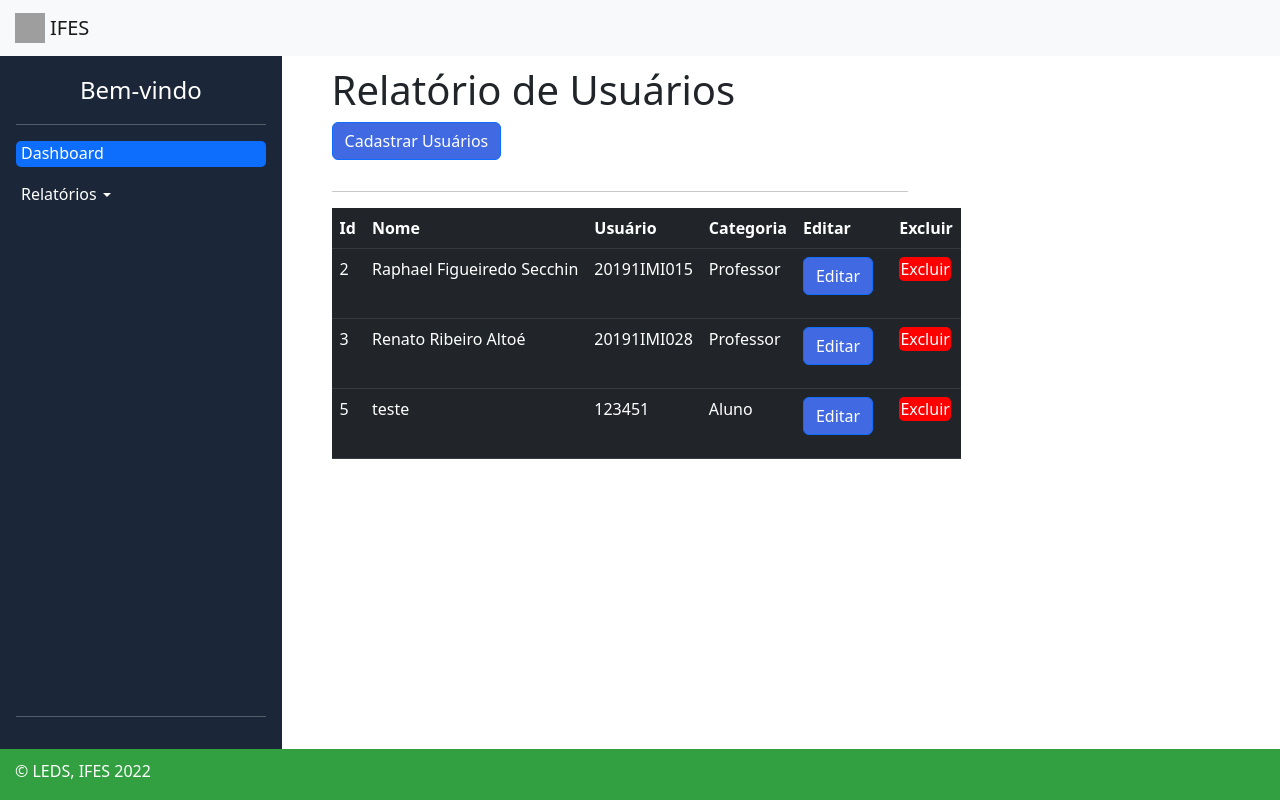
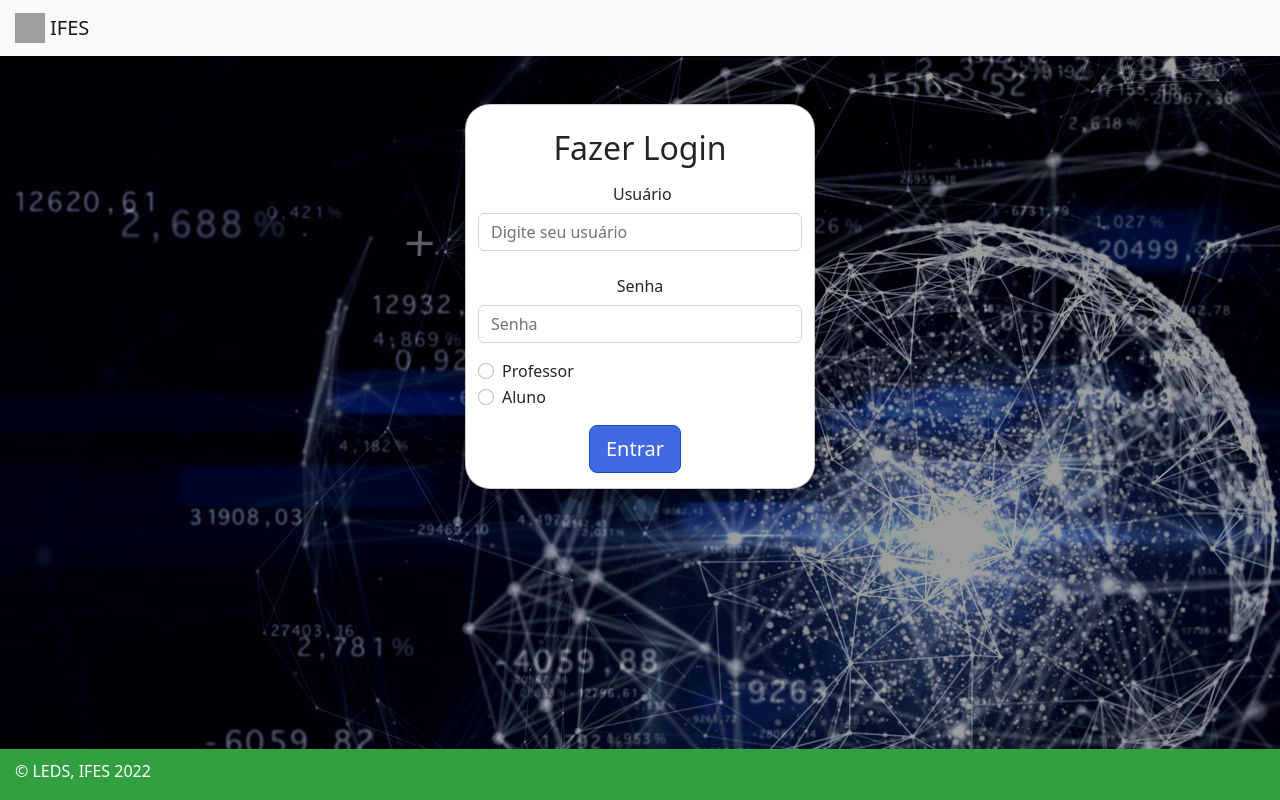
Before and after one commit to tantan479/CibeleFrontHorse, a React (Vite) app: page / in a window 1280 px wide. Built offline with nearby package versions, Linux system fonts and the light colour scheme; data requests are answered from the project's data file; grey boxes are pictures that could not be loaded.

Commit message:
O Retorno

```diff
--- a/db.json
+++ b/db.json
@@ -1,24 +1,11 @@
 {
   "usuarios": [
     {
-      "categoria": "0",
       "nome": "Raphael Figueiredo Secchin",
       "usuario": "20191IMI015",
       "senha": "123",
-      "id": 2
-    },
-    {
       "categoria": "0",
-      "nome": "Renato Ribeiro Altoé",
-      "usuario": "20191IMI028",
-      "senha": "123",
-      "id": 3
-    },
-    {
-      "nome": "teste",
-      "usuario": "123451",
-      "categoria": "1",
-      "id": 5
+      "id": 4
     }
   ],
   "categorias": [
@@ -35,7 +22,7 @@
     {
       "nome": "Raspberry pi",
       "hash": "ASHDAKSDHGFGHSJFBSADJHFGASJH",
-      "descricao": "teste",
+      "descricao": "testes",
       "id": 1
     },
     {
--- a/src/components/layout/GerardadosDispo.jsx
+++ b/src/components/layout/GerardadosDispo.jsx
@@ -2,6 +2,7 @@ import React, { Component } from "react"
 import axios from "axios";
 import './Gerardadost.module.css'
 import DispoUp from "../pages/DispoUp";
+import Button from 'react-bootstrap/Button'
 
 var data
 
@@ -33,13 +34,13 @@ class GerardadosDispo extends Component {
     render() {
 
         const { dispositivos } = this.state
-
+        let i = 1;
         return (
         <>
             {dispositivos.map(dispositivos => (
                 <tr key={dispositivos.id}>
                     <td>
-                        {dispositivos.id}
+                        {i++}
                     </td>
                     <td>
                         {dispositivos.nome}
@@ -51,8 +52,7 @@ class GerardadosDispo extends Component {
                         {dispositivos.descricao}
                     </td>
                     <td><DispoUp id1={dispositivos.id}/></td>
-                    {/* <td><a role="button" style={{backgroundColor: "#ea8f01", color: "white"}} onClick={() => this.update(dispositivos.id)}>Editar</a></td> */}
-                    <td><a role="button" style={{backgroundColor: "red", color: "white"}} onClick={() => this.remove(dispositivos.id)}>Excluir</a></td>
+                    <td><Button className='botao2' onClick={() => this.remove(dispositivos.id)}>Excluir</Button></td>
                 </tr>
             ))}
         </>
--- a/src/components/layout/Gerardadost.jsx
+++ b/src/components/layout/Gerardadost.jsx
@@ -42,12 +42,13 @@ class GerarDadost extends Component {
 
         const { usuarios } = this.state
 
+        let i = 1;
         return (
             <>
                 {usuarios.map(usuario => (
                     <tr key={usuario.id}>
                         <td>
-                            {usuario.id}
+                            {i++}
                         </td>
                         <td>
                             {usuario.nome}
@@ -58,8 +59,7 @@ class GerarDadost extends Component {
                         {usuario.categoria == 0 && <td>Professor</td>}
                         {usuario.categoria == 1 && <td>Aluno</td>}
                         <td><UserUp id1={usuario.id}/></td>
-                        {/* <td><a role="button" style={{backgroundColor: "#ea8f01", color: "white"}} onClick={() => this.update(usuario.id)}>Editar</a></td> */}
-                        <td><a role="button" style={{ backgroundColor: "red", color: "white" }} onClick={() => this.remove(usuario.id)}>Excluir</a></td>
+                        <td><Button type="button" className='botao2' onClick={() => this.remove(usuario.id)}>Excluir</Button></td>
                     </tr>
                 ))}
             </>
--- a/src/components/layout/Sidebar.css
+++ b/src/components/layout/Sidebar.css
@@ -5,7 +5,7 @@
     left: 0!important;
     display: flex!important;
     flex-direction:column!important;
-    height: calc(100vh - 107px)!important;
+    min-height: calc(100vh - 107px)!important;
     justify-content: left!important;
     text-align: left!important;
     padding-right: 2px;
--- a/src/components/pages/Cadastro.jsx
+++ b/src/components/pages/Cadastro.jsx
@@ -30,6 +30,10 @@ class Cadastro extends Component {
         let url = "http://localhost:8000/usuarios/"
         let form = this.state;
         console.log(form);
+
+        if(form.senha != form.senha2){
+            alert("Use senhas iguais")
+        }else{
             try {
                 await axios.post(url, form)
                 alert("Usuário cadastrado")
@@ -41,6 +45,8 @@ class Cadastro extends Component {
 
             document.querySelector('.btn-close').click()
             this.forceUpdate(GerarDadost)
+        }
+
     }
 
     render() {
@@ -79,7 +85,8 @@ class Cadastro extends Component {
                     </Form.Label>
                     <Form.Group as={Row} className="mb-3" controlId="formPlaintextSenha2">
                         <Col>
-                            <Form.Control name="senha2" type="password" placeholder="Senha" />
+                            <Form.Control name="senha2" type="password" placeholder="Senha"
+                            value={this.state.password2} onChange={this.onInputchange} />
                         </Col>
                     </Form.Group>
                     <div className="mb-3 op">
--- a/src/components/pages/Login.jsx
+++ b/src/components/pages/Login.jsx
@@ -6,7 +6,7 @@ import Row from 'react-bootstrap/Row'
 import 'bootstrap/dist/css/bootstrap.min.css'
 import Container from 'react-bootstrap/esm/Container'
 import Button from 'react-bootstrap/Button'
-import './Login.css'
+import './login.css'
 import React, { Component } from "react"
 import * as data from '../../../db.json'
 import Menu from '../layout/Menu'
--- a/src/components/pages/RelDispo.jsx
+++ b/src/components/pages/RelDispo.jsx
@@ -26,7 +26,7 @@ class RelDispo extends Component {
                 <Table responsive variant="dark" className="noWrap">
                     <thead>
                         <tr>
-                            <th>Id</th>
+                            <th>#</th>
                             <th>Nome</th>
                             <th>Hash</th>
                             <th>Descrição</th>
--- a/src/components/pages/Relatorio.jsx
+++ b/src/components/pages/Relatorio.jsx
@@ -31,7 +31,7 @@ class Relatorio extends Component {
                 <Table responsive variant="dark" className="noWrap">
                     <thead>
                         <tr>
-                            <th>Id</th>
+                            <th>#</th>
                             <th>Nome</th>
                             <th>Usuário</th>
                             <th>Categoria</th>
--- a/src/components/pages/UpdateUser.jsx
+++ b/src/components/pages/UpdateUser.jsx
@@ -6,8 +6,10 @@ import Button from 'react-bootstrap/Button'
 import './Cadastro.css'
 import React, { Component } from "react"
 import axios from "axios"
-import GerarDadost from '../layout/Gerardadost'
+import Gerardadost from '../layout/Gerardadost'
+import Dashboard from './Dashboard'
 import Sobrepor from './UserUp'
+import Menu from '../layout/Menu'
 
 
 class UpdateUser extends Component {
@@ -68,7 +70,7 @@ class UpdateUser extends Component {
         }
 
         document.querySelector('.btn-close').click()
-        this.forceUpdate(GerarDadost)
+        this.forceUpdate(Menu)
     }
 
     render() {
--- a/src/components/pages/login.css
+++ b/src/components/pages/login.css
@@ -40,3 +40,27 @@
     background-color: white!important;
     color: #4169e1!important;
 }
+
+.botao2{
+    margin-bottom: 15px;
+    background-color: #e24048!important;
+    --bs-btn-color: #fff;
+    --bs-btn-bg: #df1e1e;
+    --bs-btn-border-color: #d82525;
+    --bs-btn-hover-color: #fff;
+    --bs-btn-hover-bg: #ca1d1d;
+    --bs-btn-hover-border-color: #c71a1aee;
+    --bs-btn-focus-shadow-rgb: 49,132,253;
+    --bs-btn-active-color: #fff;
+    --bs-btn-active-bg: #c71a1aee;
+    --bs-btn-active-border-color: #b91f1f;
+    --bs-btn-active-shadow: inset 0 3px 5pxrgba(0, 0, 0, 0.125);
+    --bs-btn-disabled-color: #fff;
+    --bs-btn-disabled-bg: #c91a1a;
+    --bs-btn-disabled-border-color: #c91a1a;
+}
+
+.botao2:hover{
+    background-color: white!important;
+    color: #e24048!important;
+}
--- a/src/main.jsx
+++ b/src/main.jsx
@@ -3,9 +3,10 @@ import ReactDOM from 'react-dom/client'
 import App from './App'
 import Menu from './components/layout/Menu'
 import './index.css'
+import Login from './components/pages/Login'
 
 ReactDOM.createRoot(document.getElementById('root')).render(
   <React.StrictMode>
-    <Menu />
+    <Login />
   </React.StrictMode>
 )
```
Lines whose indentation alone changed are shown as unchanged.
